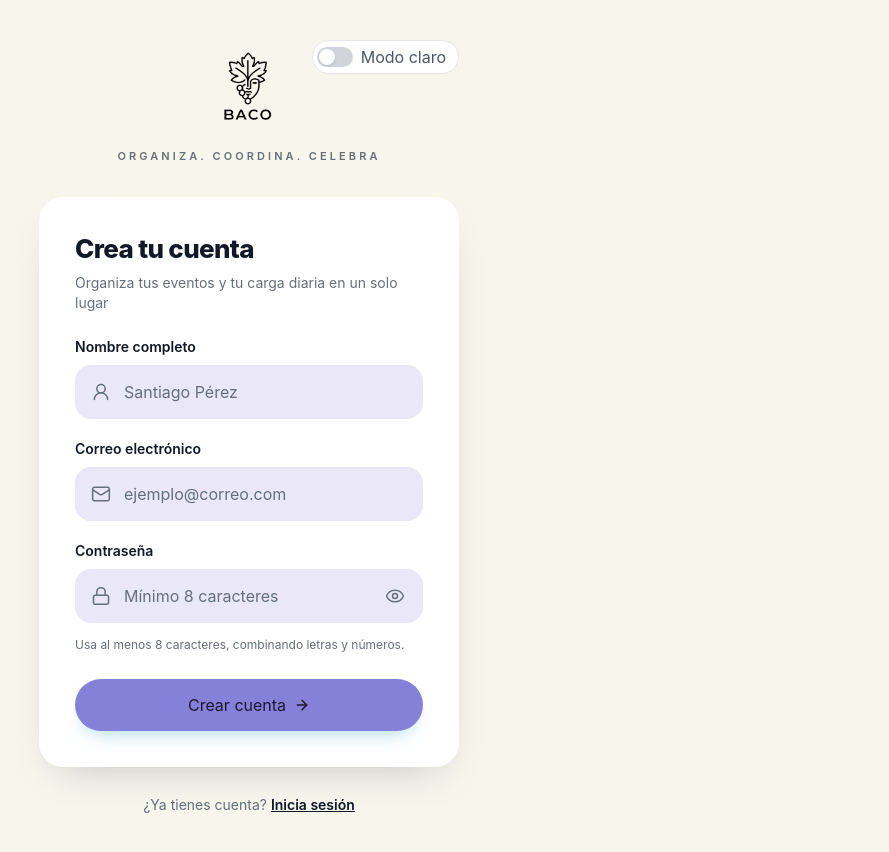
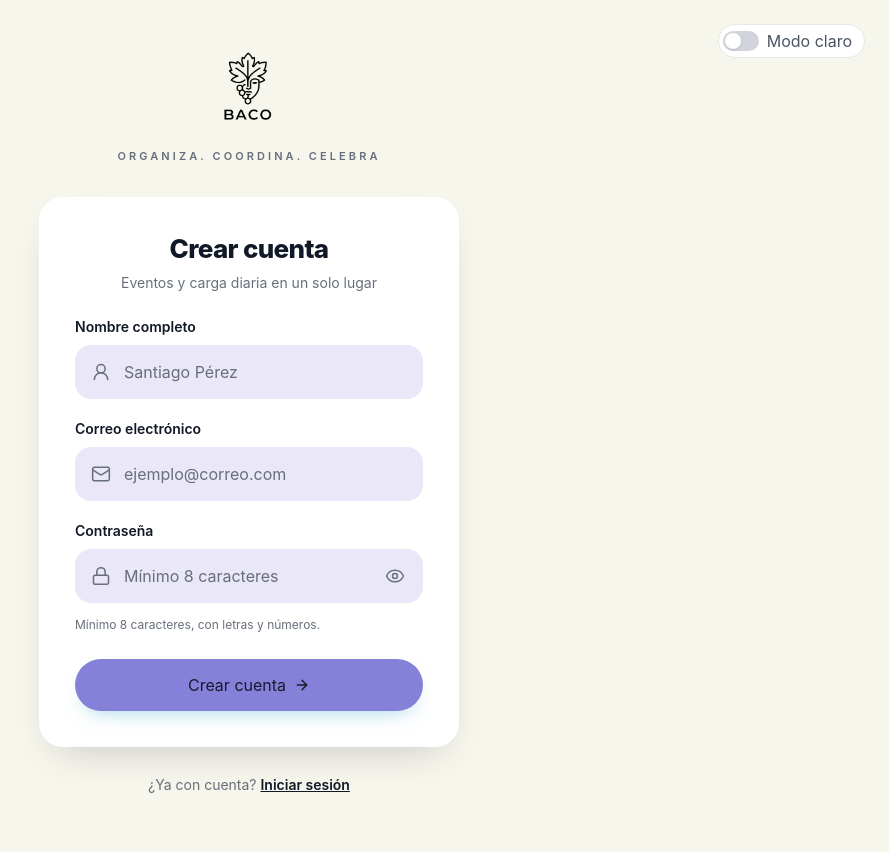
Before and after one commit to univalle-team-proyecto-integrador/planificador-eventos-frontend, a React (Vite) app: page /registro in a window 1280 px wide. Shown: the top 852 px of the page, without its empty margins (391-1280 px from the left). Built offline with nearby package versions, Linux system fonts and the light colour scheme; no server answers.

Commit message:
style: ordena la cabecera de acceso y quita el tuteo
Sube el interruptor de tema al borde derecho de la pantalla y centra el titulo en /login y /registro. Quita el fondo del aviso de registro para que no se confunda con un input y reescribe los textos en un tono neutro y mas breve.

```diff
--- a/src/views/LoginView.jsx
+++ b/src/views/LoginView.jsx
@@ -29,8 +29,7 @@ const DEMO_AVATARS = [
 ];
 
 const getSubmitErrorMessage = (error) =>
-  error?.message ||
-  'No pudimos conectarnos. Revisa tu conexión e inténtalo de nuevo.';
+  error?.message || 'No fue posible conectar con el servidor.';
 
 // El `focus:outline-none!` de los campos enfoca en índigo según el diseño.
 // El `!` es necesario: index.css define un `:focus-visible` global azul fuera
@@ -156,9 +155,9 @@ export function LoginView() {
               control del sitio, no de la cuenta. Aquí no hay shell ni menú de
               perfil, así que sin él no habría forma de elegir tema sin iniciar
               sesión.
-              Va en `absolute` para no entrar en el flujo: con `justify-between`
-              empujaba el logo hacia un lado y rompía el centrado de la marca. */}
-          <div className="absolute right-0 top-0">
+              Va en `fixed` para anclarlo al borde derecho de la pantalla sin
+              entrar en el flujo: así no empuja el logo ni rompe el centrado. */}
+          <div className="fixed right-4 top-4 z-20 sm:right-6 sm:top-6">
             <ThemeToggle />
           </div>
 
@@ -179,11 +178,11 @@ export function LoginView() {
         </div>
 
         <div className="rounded-3xl bg-surface-raised p-7 shadow-[0_18px_40px_-20px_rgba(17,24,39,0.25)] sm:p-9">
-          <h1 className="text-[26px] font-extrabold leading-tight tracking-tight text-primary-text">
+          <h1 className="text-center text-[26px] font-extrabold leading-tight tracking-tight text-primary-text">
             Bienvenido de nuevo
           </h1>
-          <p className="mt-2 text-sm text-muted-text">
-            Ingresa tus datos para conectarte a tu cuenta
+          <p className="mt-2 text-center text-sm text-muted-text">
+            Acceso a la cuenta
           </p>
 
           {submitError && (
@@ -248,7 +247,7 @@ export function LoginView() {
                 {...passwordFieldProps}
                 type={showPassword ? 'text' : 'password'}
                 autoComplete="current-password"
-                placeholder="Tu contraseña"
+                placeholder="Contraseña"
                 className={`${inputClass(Boolean(passwordError))} pr-12`}
                 value={password}
                 onChange={(changeEvent) =>
@@ -285,21 +284,20 @@ export function LoginView() {
             </div>
             <FieldError id="login-password-error">{passwordError}</FieldError>
 
-            <div className="mt-5 flex items-start gap-2.5 rounded-2xl bg-primary-soft p-4">
+            <div className="mt-5 flex items-start gap-2.5">
               <Info
                 aria-hidden="true"
                 className="mt-0.5 size-4 shrink-0 text-primary-text"
                 strokeWidth={2}
               />
               <p className="text-[13px] leading-relaxed text-secondary-text">
-                Si aún no tienes cuenta,{' '}
+                ¿Aún sin cuenta?{' '}
                 <Link
                   to="/registro"
                   className="font-semibold text-primary-text underline hover:no-underline"
                 >
-                  regístrate aquí
-                </Link>{' '}
-                y podrás organizar tus eventos desde el primer día.
+                  Crear una cuenta
+                </Link>
               </p>
             </div>
 
@@ -357,7 +355,7 @@ export function LoginView() {
             className="inline-flex items-center gap-2 rounded-md text-sm font-semibold text-primary-text hover:underline focus:outline-none! focus-visible:ring-2 focus-visible:ring-[var(--focus-ring)] focus-visible:ring-offset-2"
           >
             <LifeBuoy aria-hidden="true" className="size-4" strokeWidth={2} />
-            ¿Necesitas ayuda para iniciar sesión?
+            Ayuda para iniciar sesión
           </a>
         </div>
 
@@ -367,8 +365,7 @@ export function LoginView() {
             Cifrado de extremo a extremo
           </p>
           <p className="max-w-sm text-[11px] leading-relaxed text-muted-text">
-            Al continuar, aceptas la protección de datos y condiciones de
-            servicio corporativo de BACO.
+            Al continuar se aceptan las condiciones de servicio de BACO.
           </p>
         </div>
       </div>
--- a/src/views/RegisterView.jsx
+++ b/src/views/RegisterView.jsx
@@ -22,8 +22,7 @@ import {
 } from '../utils/passwordValidation';
 
 const getSubmitErrorMessage = (error) =>
-  error?.message ||
-  'No pudimos crear la cuenta. Revisa tu conexión e inténtalo de nuevo.';
+  error?.message || 'No fue posible crear la cuenta.';
 
 const inputClass = (hasError) =>
   `w-full rounded-2xl border bg-primary-soft py-3.5 pl-12 pr-4 text-[15px] text-primary-text placeholder:text-muted-text focus:outline-none! focus-visible:ring-2 focus-visible:ring-[var(--focus-ring)] focus-visible:ring-offset-2 ${
@@ -62,7 +61,7 @@ export function RegisterView() {
 
   const getNameError = (value) => {
     if (!String(value ?? '').trim()) {
-      return 'Escribe tu nombre para completar el registro.';
+      return 'El nombre es obligatorio.';
     }
 
     if (String(value).trim().length > 100) {
@@ -114,8 +113,9 @@ export function RegisterView() {
       <div className="w-full max-w-[420px]">
         <div className="relative mb-8 flex flex-col items-center text-center">
           {/* Igual que en /login: control del sitio, no de la cuenta. Va en
-              `absolute` para no entrar en el flujo y no descentrar la marca. */}
-          <div className="absolute right-0 top-0">
+              `fixed` para anclarlo al borde derecho de la pantalla sin entrar en
+              el flujo ni descentrar la marca. */}
+          <div className="fixed right-4 top-4 z-20 sm:right-6 sm:top-6">
             <ThemeToggle />
           </div>
 
@@ -134,11 +134,11 @@ export function RegisterView() {
         </div>
 
         <div className="rounded-3xl bg-surface-raised p-7 shadow-[0_18px_40px_-20px_rgba(17,24,39,0.25)] sm:p-9">
-          <h1 className="text-[26px] font-extrabold leading-tight tracking-tight text-primary-text">
-            Crea tu cuenta
+          <h1 className="text-center text-[26px] font-extrabold leading-tight tracking-tight text-primary-text">
+            Crear cuenta
           </h1>
-          <p className="mt-2 text-sm text-muted-text">
-            Organiza tus eventos y tu carga diaria en un solo lugar
+          <p className="mt-2 text-center text-sm text-muted-text">
+            Eventos y carga diaria en un solo lugar
           </p>
 
           {submitError && (
@@ -290,7 +290,7 @@ export function RegisterView() {
             </FieldError>
 
             <p className="mt-3 text-[12px] leading-relaxed text-muted-text">
-              Usa al menos 8 caracteres, combinando letras y números.
+              Mínimo 8 caracteres, con letras y números.
             </p>
 
             <button
@@ -322,12 +322,12 @@ export function RegisterView() {
         </div>
 
         <p className="mt-7 text-center text-sm text-muted-text">
-          ¿Ya tienes cuenta?{' '}
+          ¿Ya con cuenta?{' '}
           <Link
             to="/login"
             className="font-semibold text-primary-text underline hover:no-underline"
           >
-            Inicia sesión
+            Iniciar sesión
           </Link>
         </p>
       </div>
```
